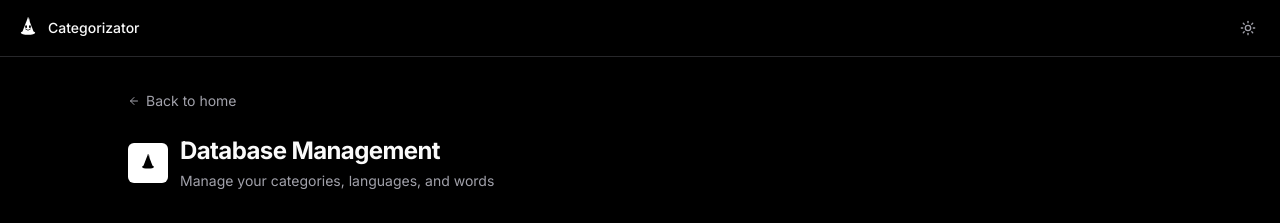
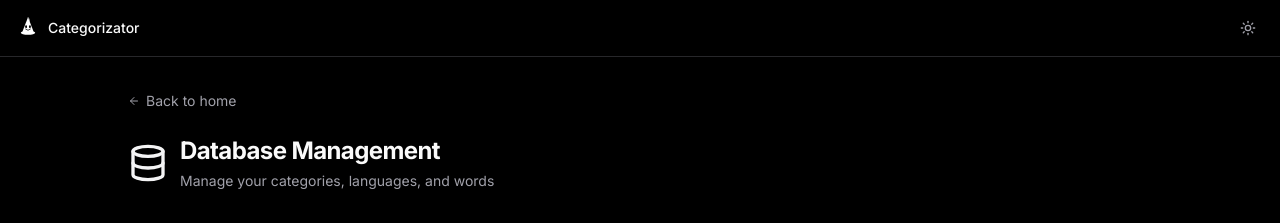
Before and after one commit to p3ob7o/categorizer, a Next.js app: page /db-management in a window 1280 px wide. Shown: the top 223 px of the page. Built offline with nearby package versions, Linux system fonts and the light colour scheme; no server answers; the database is empty.

Commit message:
DB icon replaced

```diff
--- a/src/app/db-management/page.tsx
+++ b/src/app/db-management/page.tsx
@@ -6,8 +6,7 @@ import CategoriesTab from '@/components/db-management/CategoriesTab';
 import LanguagesTab from '@/components/db-management/LanguagesTab';
 import WordsTab from '@/components/db-management/WordsTab';
 import Link from 'next/link';
-import { ArrowLeft, Globe, Tag, FileText } from 'lucide-react';
-import WizardLogo from '@/components/WizardLogo';
+import { ArrowLeft, Globe, Tag, FileText, Database } from 'lucide-react';
 
 export default function DatabaseManagement() {
   return (
@@ -24,9 +23,7 @@ export default function DatabaseManagement() {
           </Link>
 
           <div className="flex items-center gap-3 mb-2">
-            <div className="h-10 w-10 rounded-md bg-zinc-900 dark:bg-white flex items-center justify-center">
-              <WizardLogo className="h-5 w-5 text-white dark:text-black" />
-            </div>
+            <Database className="h-10 w-10 text-zinc-900 dark:text-zinc-100" />
             <div>
               <h1 className="text-2xl font-bold tracking-tight">Database Management</h1>
               <p className="text-sm text-zinc-600 dark:text-zinc-400 mt-1">
```
